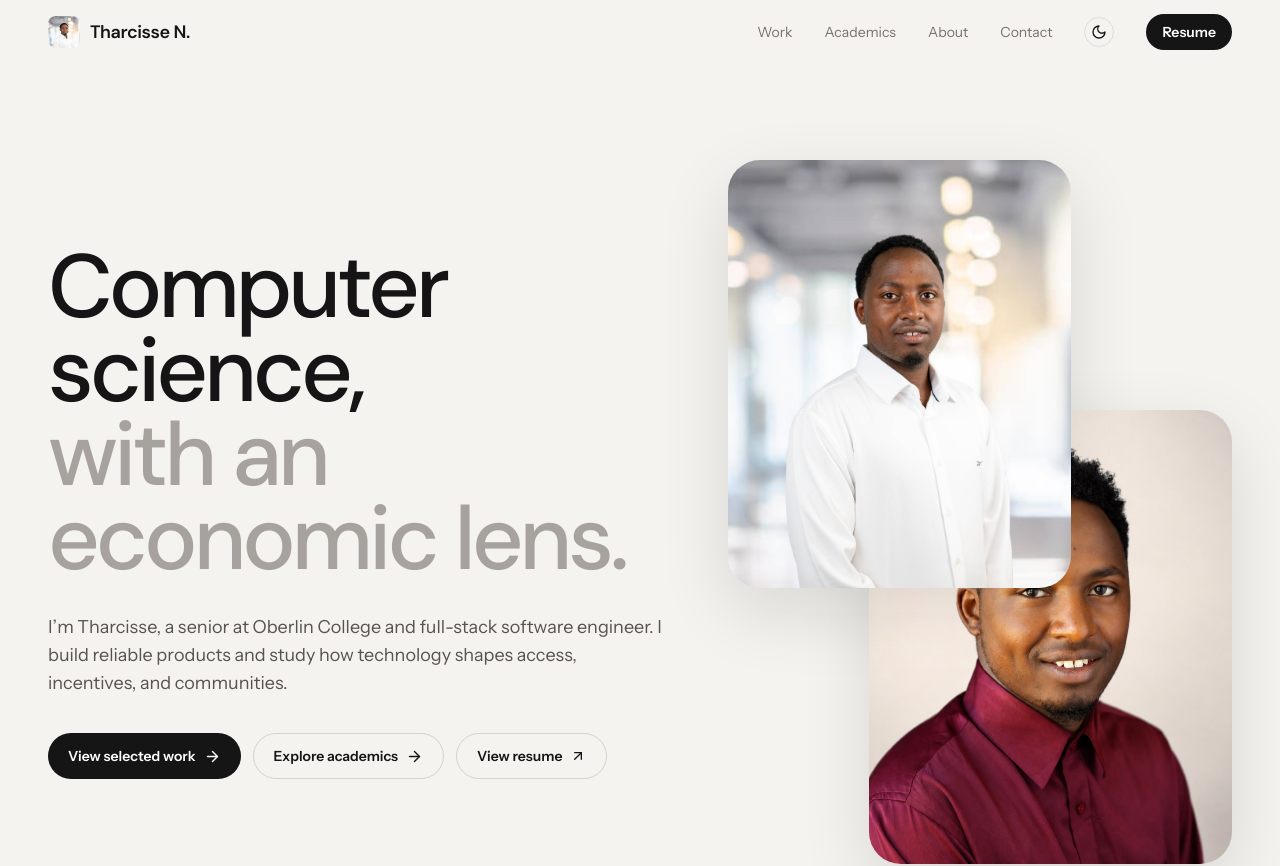
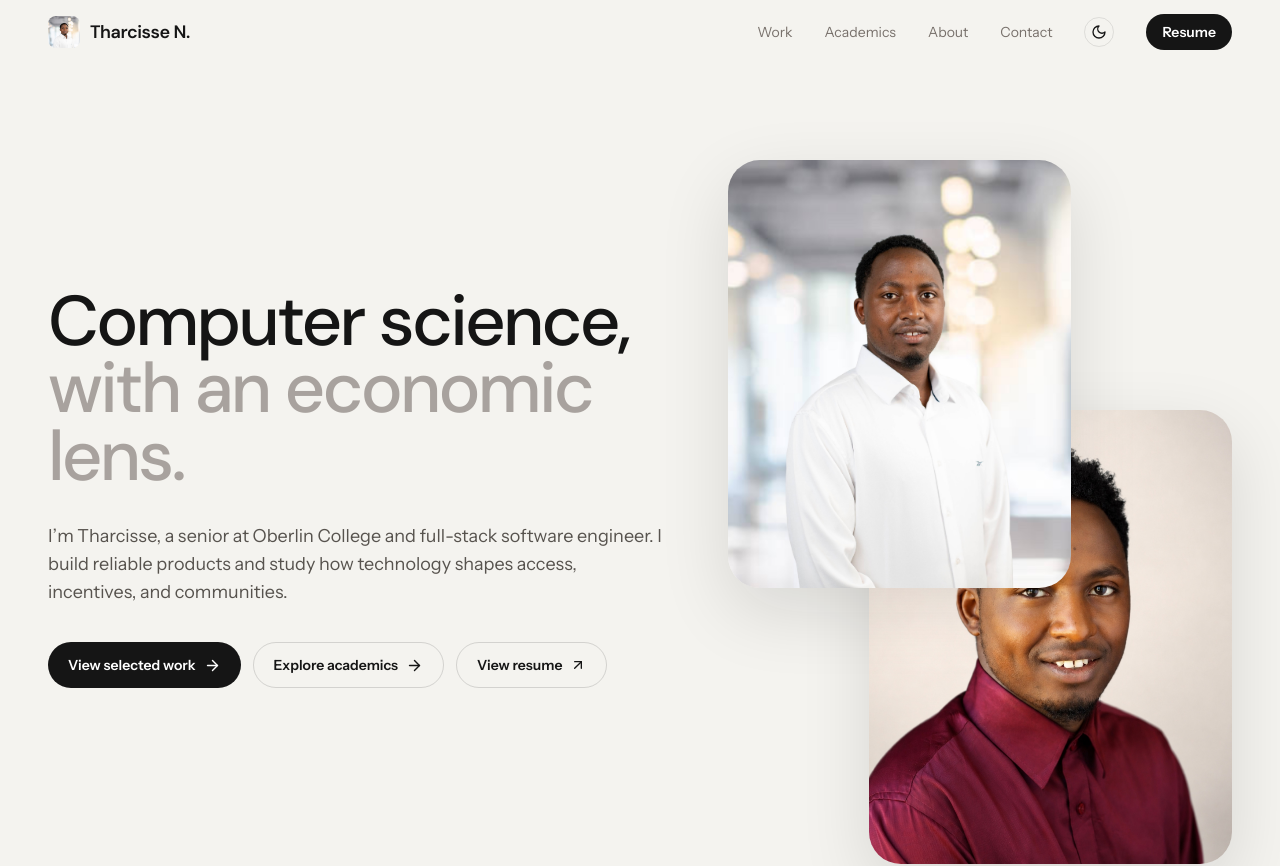
Before and after one commit to tharcissentirandekura/portfolio-generator, a React (Vite) app: page / in a window 1280 px wide. Shown: the top 866 px of the page. Built offline with nearby package versions, Linux system fonts and the light colour scheme.

Commit message:
move landing up a litte

```diff
--- a/src/pages/Home.tsx
+++ b/src/pages/Home.tsx
@@ -11,12 +11,8 @@ const Home = () => {
   return (
     <>
     <section className="page-shell grid min-h-[calc(100vh-4rem)] items-center gap-12 py-16 lg:grid-cols-[1.1fr_0.9fr] lg:gap-16 lg:py-24">
-      <div className="min-w-0">
-        {/* <div className="max-w-4xl font-display text-[clamp(2.35rem,9vw,4rem)] font-medium leading-[0.96] tracking-[-0.045em] sm:text-[clamp(3rem,7vw,6.5rem)] sm:leading-[0.94]">
-          <h1>Recents news from me</h1>
-
-        </div> */}
-        <h1 className="max-w-4xl font-display text-[clamp(2.35rem,9vw,4rem)] font-medium leading-[0.96] tracking-[-0.045em] sm:text-[clamp(3rem,7vw,6.5rem)] sm:leading-[0.94]">
+      <div className="min-w-0 -translate-y-3 lg:-translate-y-6">
+        <h1 className="max-w-4xl font-display text-[clamp(2.1rem,7vw,3.5rem)] font-medium leading-[0.98] tracking-[-0.04em] sm:text-[clamp(2.75rem,5.5vw,5.25rem)] sm:leading-[0.96]">
           Computer science,
           <span className="block text-stone-400 dark:text-stone-500">with an economic lens.</span>
         </h1>
```
